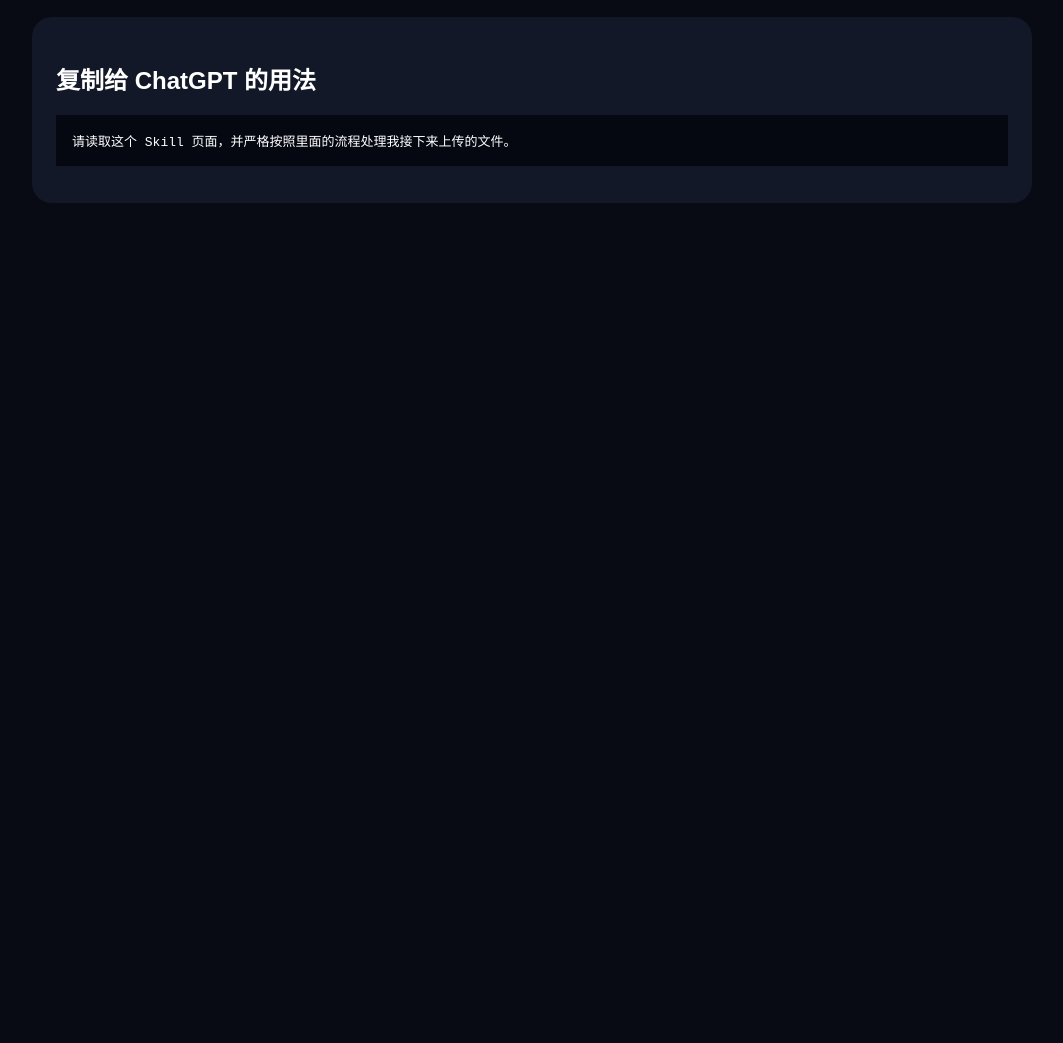
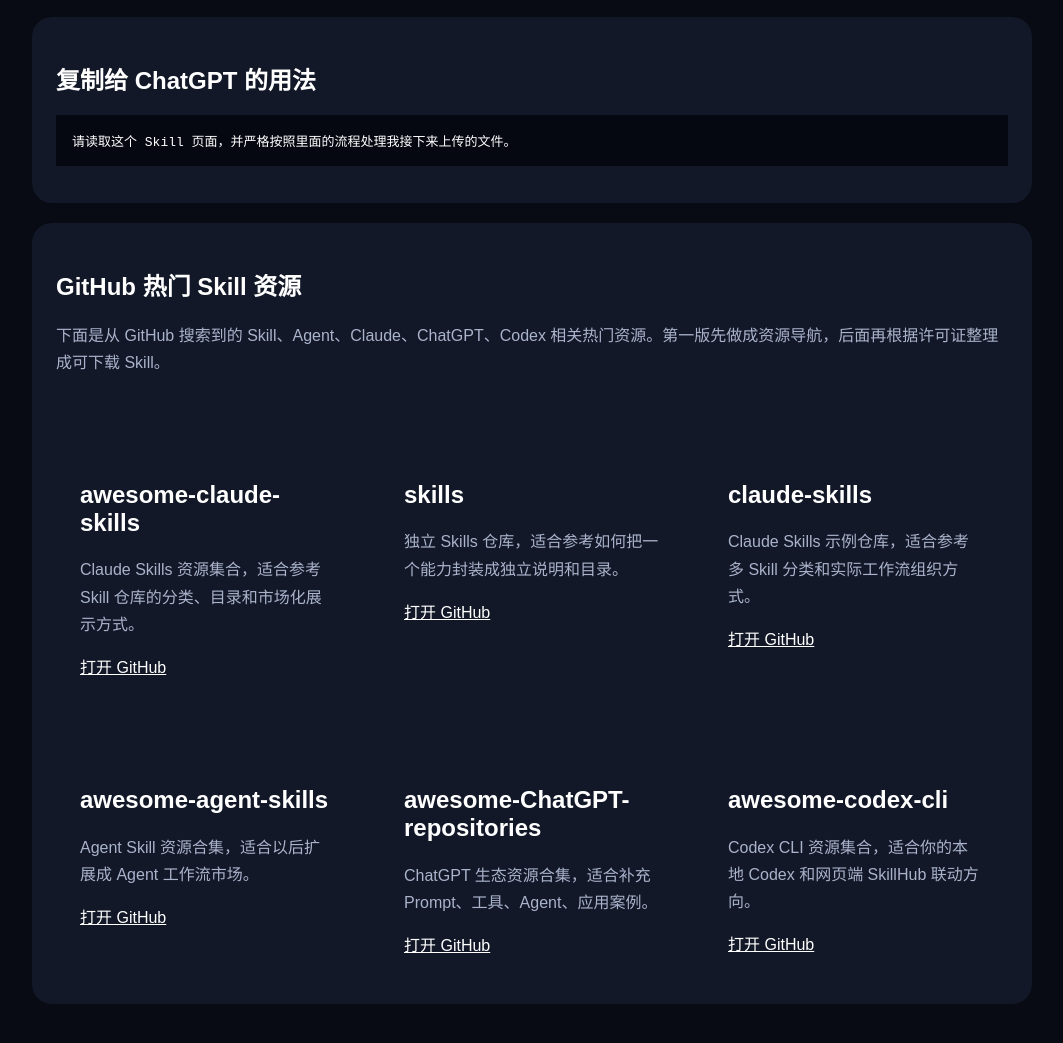
Before and after one commit to 3037676975/demo, a website: page index.html in a window 1280 px wide. Shown: the part 561-1604 px from the top of the page, without its empty margins (108-1171 px from the left). Before the commit the page ends 824 px from the top, so only its background shows below. Drawn offline with Linux system fonts and the light colour scheme.

Commit message:
Add GitHub popular skill resources

```diff
--- a/index.html
+++ b/index.html
@@ -31,6 +31,43 @@
       <h2>复制给 ChatGPT 的用法</h2>
       <pre>请读取这个 Skill 页面，并严格按照里面的流程处理我接下来上传的文件。</pre>
     </section>
+
+    <section class="usage">
+      <h2>GitHub 热门 Skill 资源</h2>
+      <p class="lead">下面是从 GitHub 搜索到的 Skill、Agent、Claude、ChatGPT、Codex 相关热门资源。第一版先做成资源导航，后面再根据许可证整理成可下载 Skill。</p>
+      <div class="cards">
+        <article class="card">
+          <h2>awesome-claude-skills</h2>
+          <p>Claude Skills 资源集合，适合参考 Skill 仓库的分类、目录和市场化展示方式。</p>
+          <a href="https://github.com/ComposioHQ/awesome-claude-skills">打开 GitHub</a>
+        </article>
+        <article class="card">
+          <h2>skills</h2>
+          <p>独立 Skills 仓库，适合参考如何把一个能力封装成独立说明和目录。</p>
+          <a href="https://github.com/mattpocock/skills">打开 GitHub</a>
+        </article>
+        <article class="card">
+          <h2>claude-skills</h2>
+          <p>Claude Skills 示例仓库，适合参考多 Skill 分类和实际工作流组织方式。</p>
+          <a href="https://github.com/alirezarezvani/claude-skills">打开 GitHub</a>
+        </article>
+        <article class="card">
+          <h2>awesome-agent-skills</h2>
+          <p>Agent Skill 资源合集，适合以后扩展成 Agent 工作流市场。</p>
+          <a href="https://github.com/heilcheng/awesome-agent-skills">打开 GitHub</a>
+        </article>
+        <article class="card">
+          <h2>awesome-ChatGPT-repositories</h2>
+          <p>ChatGPT 生态资源合集，适合补充 Prompt、工具、Agent、应用案例。</p>
+          <a href="https://github.com/taishi-i/awesome-ChatGPT-repositories">打开 GitHub</a>
+        </article>
+        <article class="card">
+          <h2>awesome-codex-cli</h2>
+          <p>Codex CLI 资源集合，适合你的本地 Codex 和网页端 SkillHub 联动方向。</p>
+          <a href="https://github.com/RoggeOhta/awesome-codex-cli">打开 GitHub</a>
+        </article>
+      </div>
+    </section>
   </main>
 </body>
 </html>
```
